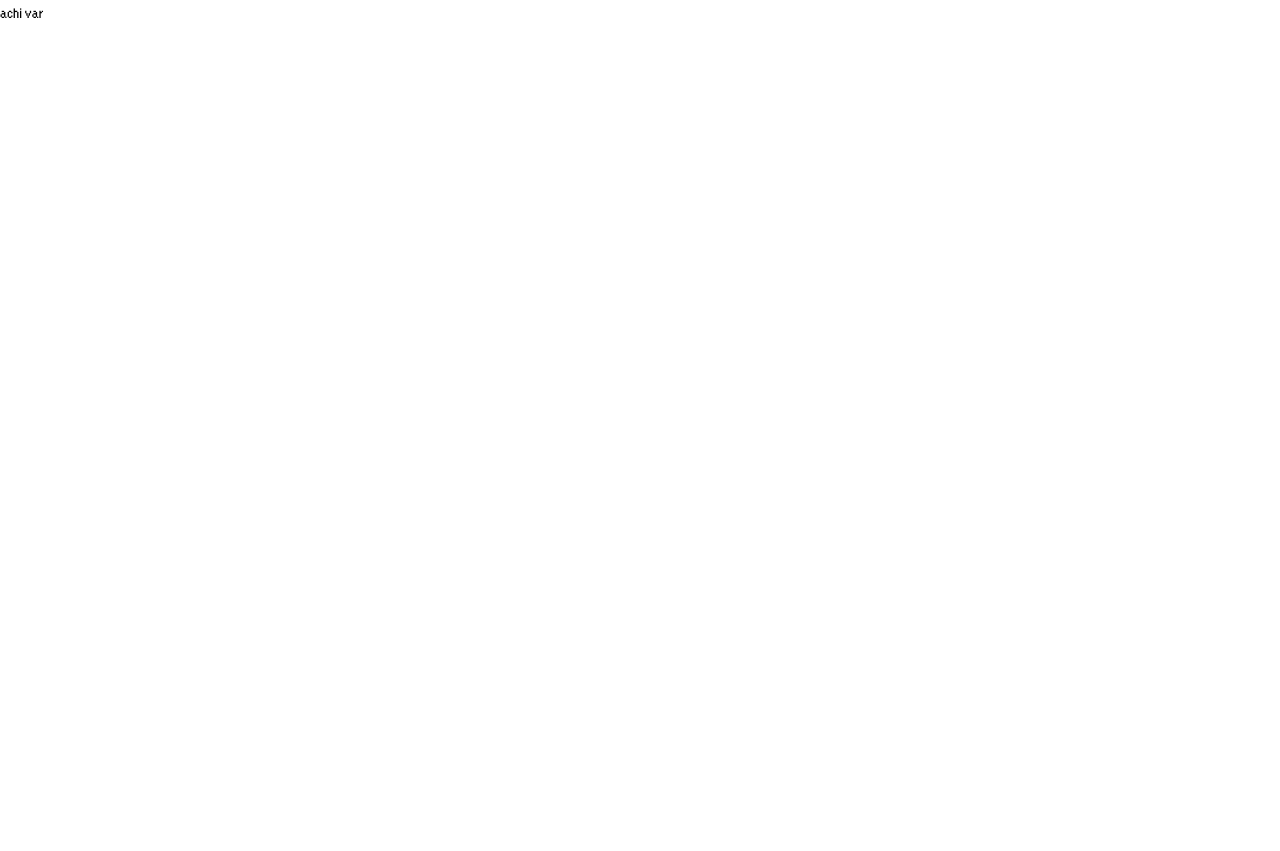
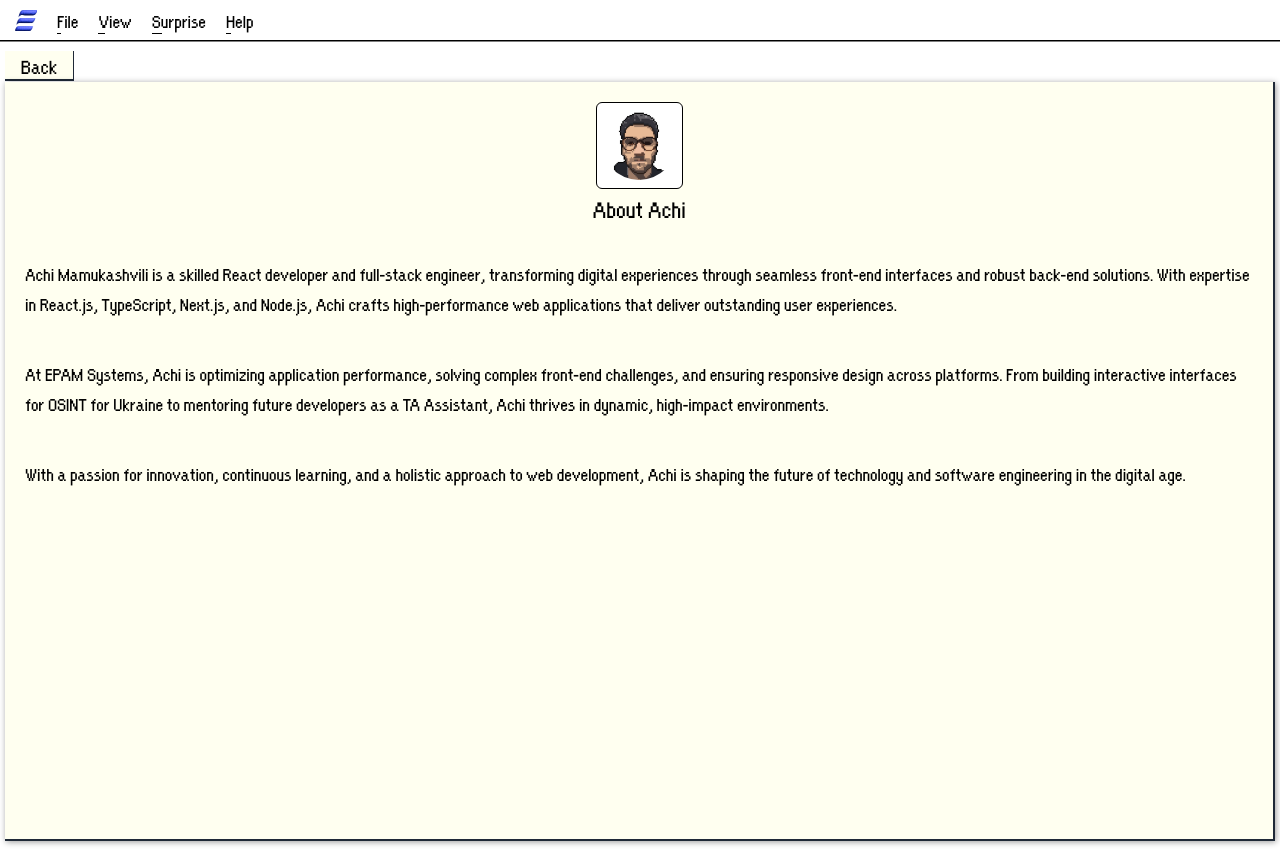
Before and after one commit to achiewe/project-erko-front, a Next.js app: page /erko/team/achi in a window 1280 px wide. Before the commit the page ends 800 px from the top, so only its background shows below. Built offline with nearby package versions, Linux system fonts and the light colour scheme.

Commit message:
add the profile information and style it

```diff
--- a/src/app/components/MemberCard/BackButton.tsx
+++ b/src/app/components/MemberCard/BackButton.tsx
@@ -6,7 +6,7 @@ export default function BackButton() {
   const router = useRouter();
   return (
     <button
-      className="w-[40px] cursor-pointer flex items-center justify-center h-[30px] text-[22px] bg-[#FFFFF0] border-r-2 border-b-2 border-gray-800 drop-shadow-[4px_3px_3px_rgba(0,0,0,0.40)]"
+      className="w-[69px] cursor-pointer flex items-center justify-center h-[30px] text-[22px] bg-[#FFFFF0] border-r-[0.5px] border-b-2 border-gray-800"
       onClick={() => {
         router.push("/erko/team");
       }}
--- a/src/app/components/MemberCard/MemberCard.tsx
+++ b/src/app/components/MemberCard/MemberCard.tsx
@@ -1,10 +1,37 @@
+import Image, { StaticImageData } from "next/image";
 import React from "react";
-import BackButton from "./BackButton";
 
-export default function MemberCard() {
+interface MemberCardProps {
+  title: string;
+  imageSrc: StaticImageData;
+  info: string[];
+}
+
+export default function MemberCard({ title, imageSrc, info }: MemberCardProps) {
   return (
-    <div>
-      <BackButton />
+    <div
+      className="flex mt-[1px] flex-col items-center justify-start w-full h-full gap-y-[0px] flex-wrap gap-x-[30px] bg-[#FFFFF0]
+    border-r-2 border-b-2 border-gray-800 drop-shadow-[1px_1px_3px_rgba(0,0,0,0.40)] py-[20px] relative"
+    >
+      <div className="flex flex-col justify-center items-center gap-[30px]">
+        <div className="w-full flex justify-center items-center flex-col">
+          <div className="flex justify-start items-center w-[87px] flex-col h-[87px] border-[0.5px] bg-white border-black rounded-md">
+            <Image
+              src={imageSrc}
+              alt={title}
+              className="rounded-[66px] w-[76px] h-[77px]"
+            />
+          </div>
+          <h3 className="text-center text-[26px]">{title}</h3>
+        </div>
+        <div className="flex flex-col gap-10 px-5">
+          {info.map((text, index) => (
+            <p key={index} className="text-left text-[20px]">
+              {text}
+            </p>
+          ))}
+        </div>
+      </div>
     </div>
   );
 }
--- a/src/app/erko/team/achi/page.tsx
+++ b/src/app/erko/team/achi/page.tsx
@@ -1,5 +1,27 @@
+import Header from "@/app/components/Header/Header";
+import BackButton from "@/app/components/MemberCard/BackButton";
+import MemberCard from "@/app/components/MemberCard/MemberCard";
+import achiPxl from "../../../../../public/assets/Achi pixelman .png";
 import React from "react";
 
 export default function page() {
-  return <div>achi var</div>;
+  return (
+    <div className="w-full min-h-screen bg-[#EEEEE]">
+      <Header />
+      <div className="flex px-[5px] w-full h-screen items-start flex-col pb-[10px]">
+        <BackButton />
+        <MemberCard
+          title="About Achi"
+          imageSrc={achiPxl}
+          info={[
+            "Achi Mamukashvili is a skilled React developer and full-stack engineer, transforming digital experiences through seamless front-end interfaces and robust back-end solutions. With expertise in React.js, TypeScript, Next.js, and Node.js, Achi crafts high-performance web applications that deliver outstanding user experiences.",
+
+            "At EPAM Systems, Achi is optimizing application performance, solving complex front-end challenges, and ensuring responsive design across platforms. From building interactive interfaces for OSINT for Ukraine to mentoring future developers as a TA Assistant, Achi thrives in dynamic, high-impact environments.",
+
+            "With a passion for innovation, continuous learning, and a holistic approach to web development, Achi is shaping the future of technology and software engineering in the digital age.",
+          ]}
+        />
+      </div>
+    </div>
+  );
 }
--- a/src/app/erko/team/luka/page.tsx
+++ b/src/app/erko/team/luka/page.tsx
@@ -1,5 +1,29 @@
+import Header from "@/app/components/Header/Header";
+import BackButton from "@/app/components/MemberCard/BackButton";
+import MemberCard from "@/app/components/MemberCard/MemberCard";
+import LukaPxl from "../../../../../public/assets/luka pixel .png";
 import React from "react";
 
 export default function page() {
-  return <div>luka var</div>;
+  return (
+    <div className="w-full min-h-screen bg-[#EEEEE]">
+      <Header />
+      <div className="flex px-[5px] w-full h-screen items-start flex-col pb-[10px]">
+        <BackButton />
+        <MemberCard
+          title="About Luka"
+          imageSrc={LukaPxl}
+          info={[
+            "Luka Erkomaishvili is a visionary branding strategist, entrepreneur, and content creator, transforming businesses through powerful brand identities and strategic marketing.",
+
+            "As the founder of Erko, he has helped companies—from startups to established brands—achieve growth through innovative branding, digital marketing, and web development.",
+
+            "Beyond agency work, Luka builds businesses, including BednEar, Georgia’s first concert earplug brand, and documents his journey to 1 million GEL from zero on YouTube, inspiring entrepreneurs to think bigger.",
+
+            "With expertise in strategy, design, and business growth, Luka is redefining branding in the Georgian market and beyond.",
+          ]}
+        />
+      </div>
+    </div>
+  );
 }
--- a/src/app/erko/team/temiko/page.tsx
+++ b/src/app/erko/team/temiko/page.tsx
@@ -1,12 +1,25 @@
 import Header from "@/app/components/Header/Header";
+import BackButton from "@/app/components/MemberCard/BackButton";
 import MemberCard from "@/app/components/MemberCard/MemberCard";
+import TemikoPxl from "../../../../../public/assets/Temiko pixel .png";
 import React from "react";
 
 export default function page() {
   return (
     <div className="w-full min-h-screen bg-[#EEEEE]">
       <Header />
-      <MemberCard />
+      <div className="flex px-[5px] w-full h-screen items-start flex-col pb-[10px]">
+        <BackButton />
+        <MemberCard
+          title="About temiko"
+          imageSrc={TemikoPxl}
+          info={[
+            "Temur Khazaradze is a strategic marketer and brand architect, known for building and scaling ventures across multiple industries. As the founder of ERKO, he blends bold branding, consumer psychology, and high-impact marketing to drive success.",
+            " Why Temur? Brand Builder – Creates cult-like followings around businesses Growth Hacker – Drives massive engagement & conversions Trend Forecaster – Spots opportunities before they go mainstream High-ROI Strategist – Delivers marketing that sells & scales ",
+            "From streetwear to digital influence, Temur dominates the marketing game, helping brands own their space and turn vision into revenue.",
+          ]}
+        />
+      </div>
     </div>
   );
 }
```
